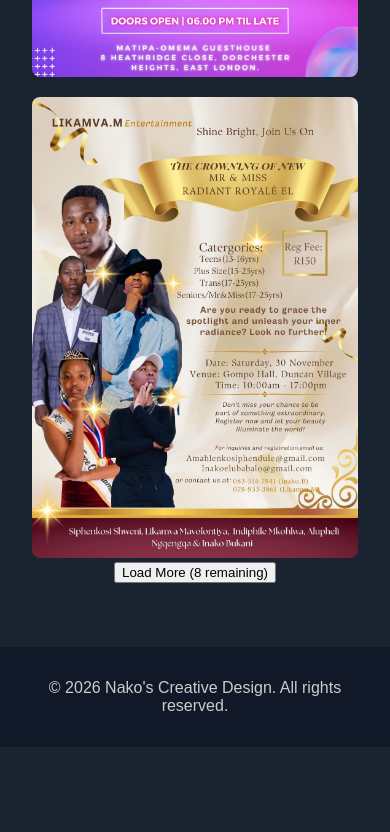
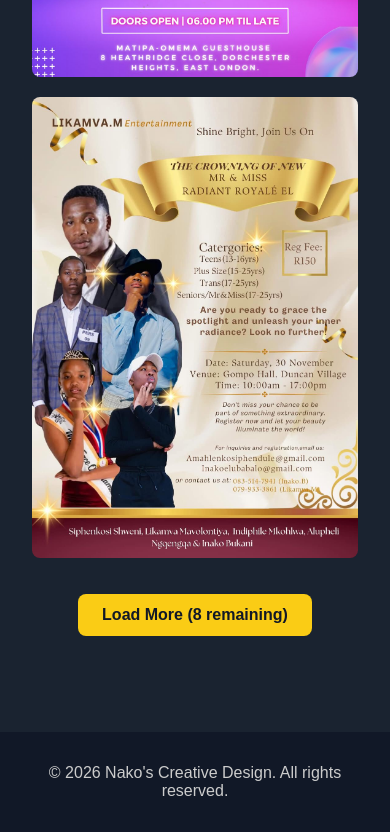
Before and after one commit to TebohoModiba/NCD-React-Website, a React (Vite) app in the folder ncd-react/: page /portfolio in a window 390 px wide. Shown: the part 3514-4346 px from the top of the page. Before the commit the page ends 4261 px from the top, so only its background shows below. Built offline with nearby package versions, Linux system fonts and the light colour scheme.

Commit message:
Add styles for load more button
Added styles for the load more button including hover and active states.

```diff
--- a/ncd-react/src/styles.css
+++ b/ncd-react/src/styles.css
@@ -554,4 +554,27 @@ footer {
         width: 10px;
         height: 10px;
     }
+
+    .load-more-btn {
+  background: #facc15;
+  color: #111827;
+  border: none;
+  padding: 12px 24px;
+  font-size: 1rem;
+  font-weight: 600;
+  border-radius: 8px;
+  cursor: pointer;
+  margin: 2rem auto;
+  display: block;
+  transition: transform 0.2s ease, background 0.2s ease;
 }
+
+.load-more-btn:hover {
+  background: #eab308;
+  transform: scale(1.02);
+}
+
+.load-more-btn:active {
+  transform: scale(0.98);
+}
+}
```
